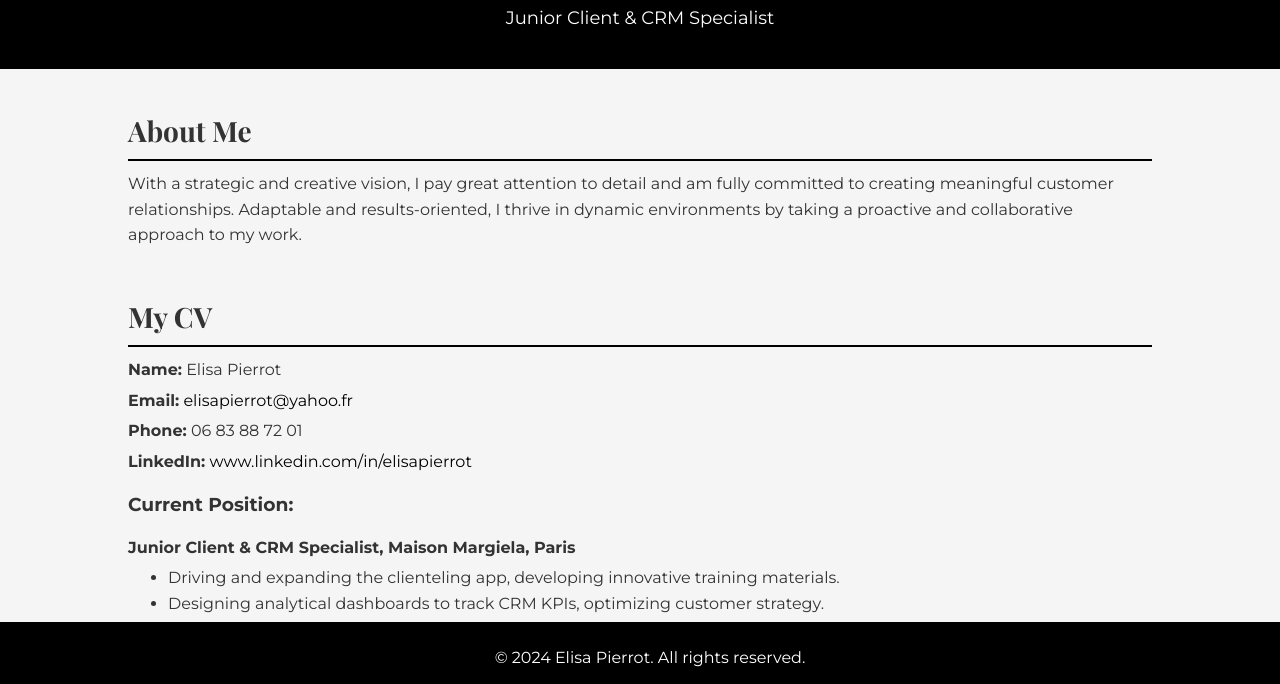
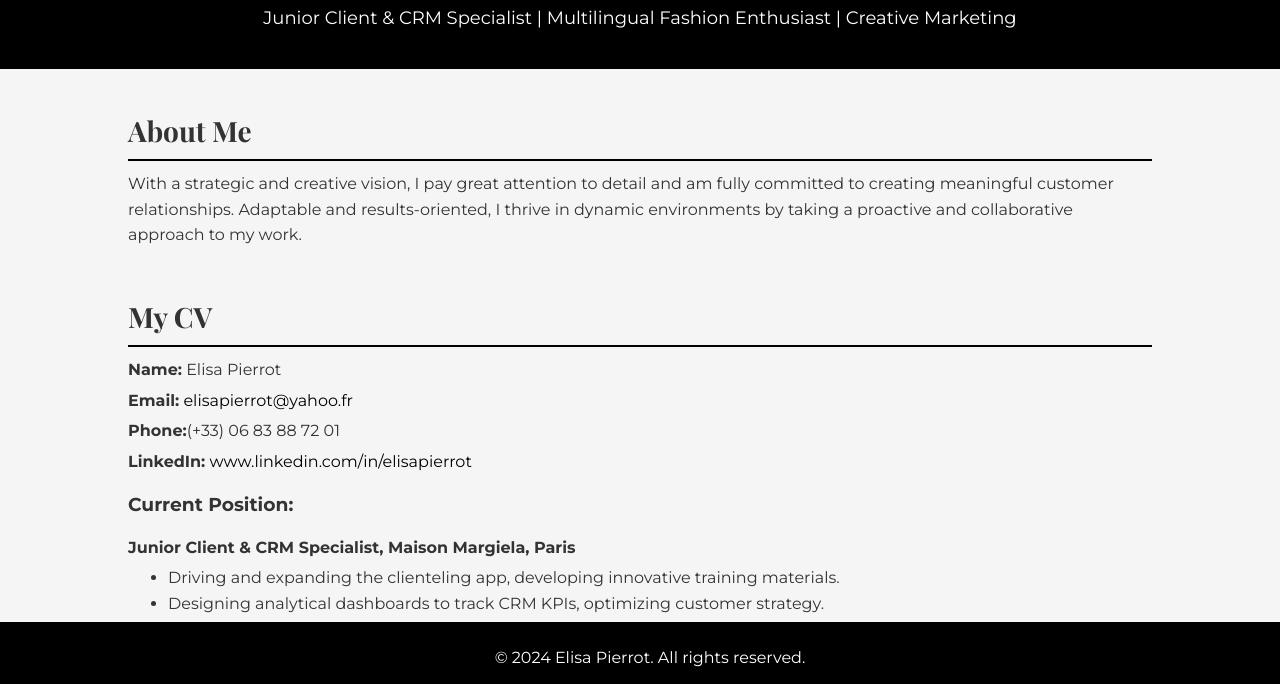
Before and after one commit to noctilope/Personal-page, a plain HTML site: page mypersonalpage.html in a window 1280 px wide. Shown: the part 107-791 px from the top of the page. Drawn offline with nearby package versions, Linux system fonts and the light colour scheme.

Commit message:
Update mypersonalpage.html

```diff
--- a/mypersonalpage.html
+++ b/mypersonalpage.html
@@ -83,7 +83,7 @@
 
 <header>
     <h1>Elisa Pierrot</h1>
-    <p>Junior Client & CRM Specialist</p>
+    <p>Junior Client & CRM Specialist | Multilingual Fashion Enthusiast | Creative Marketing</p>
 </header>
 
 <div class="container">
@@ -96,7 +96,7 @@
         <h2 class="section-title">My CV</h2>
         <p><strong>Name:</strong> Elisa Pierrot</p>
         <p><strong>Email:</strong> <a href="mailto:elisapierrot@yahoo.fr">elisapierrot@yahoo.fr</a></p>
-        <p><strong>Phone:</strong> 06 83 88 72 01</p>
+        <p><strong>Phone:</strong>(+33) 06 83 88 72 01</p>
         <p><strong>LinkedIn:</strong> <a href="https://www.linkedin.com/in/elisapierrot">www.linkedin.com/in/elisapierrot</a></p>
 
         <h3>Current Position:</h3>
```
